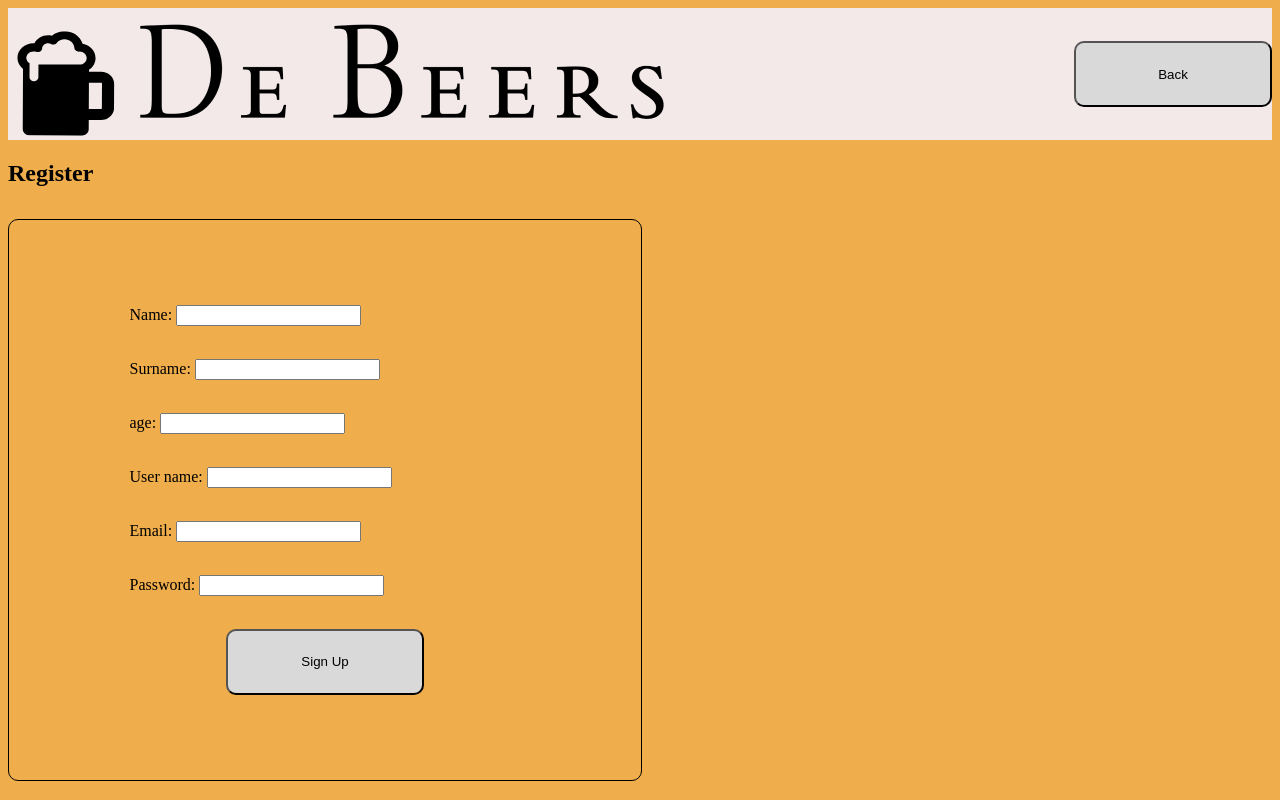
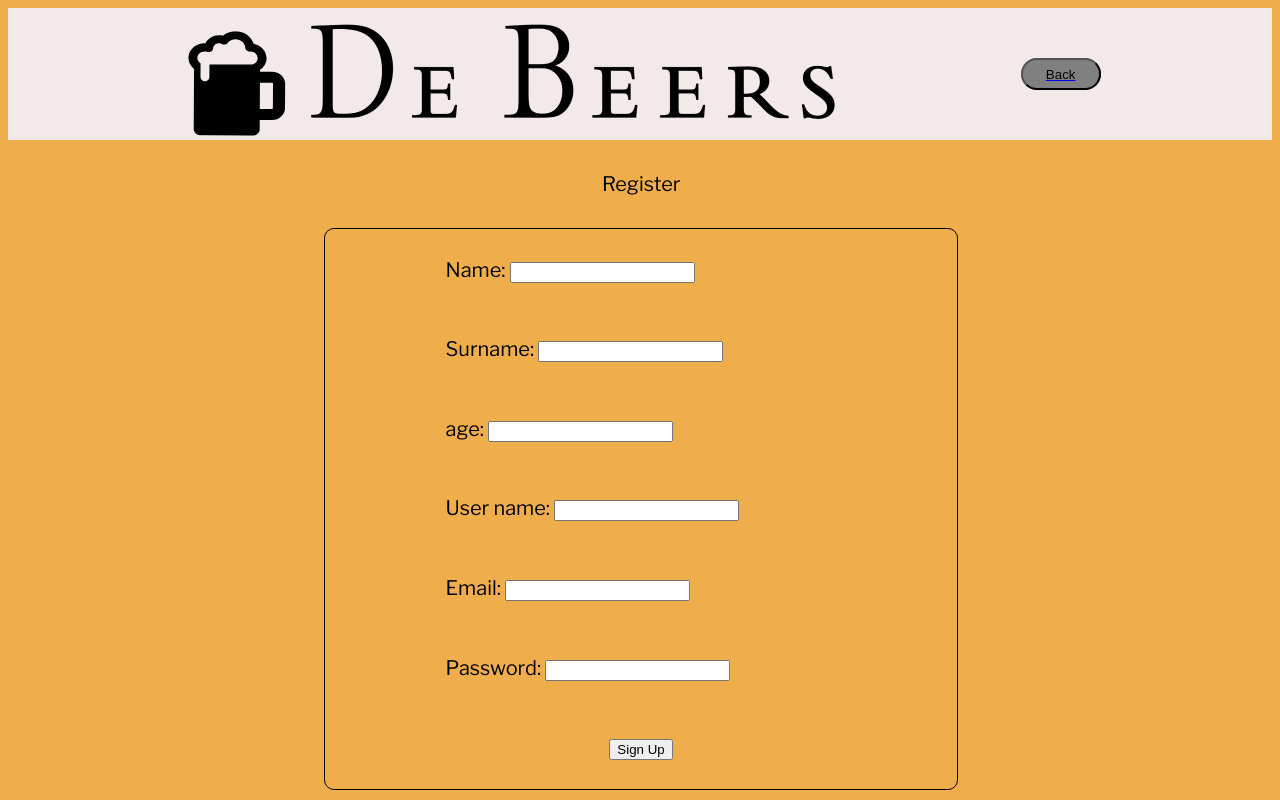
Before and after one commit to isdi-coders-2023/Alfredo-Lozano-Final-Project-front-202309-mad, a React (Vite) app: page /register in a window 1280 px wide. Built offline with nearby package versions, Linux system fonts and the light colour scheme.

Commit message:
Correc styles

```diff
--- a/src/components/Buttons/User.button.module.scss
+++ b/src/components/Buttons/User.button.module.scss
@@ -1,23 +1,13 @@
-.log-in-register-container {
+.container {
+  background: gray;
+  border-radius: 1rem;
+  color: black;
+  height: 2rem;
   display: flex;
-  background-color: #1c1e22;
-  border: 1px solid black;
+  flex-direction: row;
+  align-items: center;
   justify-content: center;
-  margin-top: -6rem;
-  width: 12%;
-  border-radius: 15px;
-  margin-inline-start: 85%;
+  gap: 1rem;
+  width: 5rem;
+  text-decoration: none;
 }
-a,
-.username {
-  text-decoration: none;
-  color: white;
-}
-
-.admin-button {
-  color: white;
-}
-
-.user-info {
-  display: flex;
-}
--- a/src/components/Buttons/user.button.tsx
+++ b/src/components/Buttons/user.button.tsx
@@ -2,7 +2,7 @@ import { useSelector } from 'react-redux';
 import { Link, useLocation } from 'react-router-dom';
 import { RootState } from '../../store/store';
 import { useUsers } from '../../hooks/use.users';
-import './User.button.module.scss';
+import style from './User.button.module.scss';
 
 export function UserButtons() {
   const { loggedUser } = useSelector((state: RootState) => state.usersState);
@@ -11,32 +11,32 @@ export function UserButtons() {
 
   return (
     <>
-      <section className="log-in-register-container">
+      <section className={style.container}>
         {!loggedUser && location.pathname === '/' && (
           <>
             <Link to="/register">
-              <button className="register">Register</button>
+              <button className={style.container}>Register</button>
             </Link>
           </>
         )}
         {!loggedUser && location.pathname === '/home' && (
           <>
             <Link to="/register">
-              <button className="register">Register</button>
+              <button className={style.container}>Register</button>
             </Link>
           </>
         )}
         {!loggedUser && location.pathname === '/register' && (
           <>
             <Link to="/home">
-              <button className="register">Back</button>
+              <button className={style.container}>Back</button>
             </Link>
           </>
         )}
         {loggedUser && (
           <>
-            <Link to="/">
-              <button className="register" onClick={logoutUser}>
+            <Link to="/" className={style.container}>
+              <button className={style.container} onClick={logoutUser}>
                 Logout
               </button>
               <div className="user-info">
--- a/src/components/header/Header.module.scss
+++ b/src/components/header/Header.module.scss
@@ -3,18 +3,16 @@ header {
   background-color: #f3e9e9;
   display: flex;
   align-items: center;
-  justify-content: space-between;
+  justify-content: space-evenly;
 
-  .header {
-    justify-content: center;
   .smallbeer {
     order: 1;
     padding: 1rem;
   }
   .smallogo {
-      margin: 0.5rem;
+    margin: 1rem;
+    margin-left: 5%;
     order: 2;
     height: 3rem;
   }
 }
-}
--- a/src/components/login/Login.module.scss
+++ b/src/components/login/login.scss
@@ -10,6 +10,10 @@
   padding: 2rem;
   margin: 20px;
 
+  h2 {
+    margin-right: 50%;
+    font-size: 20px;
+  }
   .email {
     margin: 20px;
     flex-wrap: wrap;
@@ -24,7 +28,7 @@
     margin: 20px;
     flex-wrap: wrap;
     gap: 1rem;
-    input#email {
+    input#password {
       border-radius: 1rem;
       width: 20rem;
       padding: 0.3rem;
--- a/src/components/login/login.tsx
+++ b/src/components/login/login.tsx
@@ -1,7 +1,7 @@
 import { SyntheticEvent, useState } from 'react';
 import { useUsers } from '../../hooks/use.users';
 import { UserLogin } from '../../models/user.model';
-import style from './Login.module.scss';
+import './login.scss';
 import Swal from 'sweetalert2';
 
 export default function Login() {
@@ -40,21 +40,21 @@ export default function Login() {
 
   return (
     <>
-      <section className={style.form}>
+      <section className={'form'}>
         <h2>Login</h2>
         {!hasLogin && (
           <form onSubmit={handleSubmit} aria-label="form">
-            <div className={style.email}>
+            <div className={'email'}>
               <label htmlFor="email" className="email">
                 Email:{' '}
               </label>
               <input type="email" id="email" name="email" role="textbox" />
             </div>
-            <div className={style.password}>
+            <div className={'password'}>
               <label htmlFor="password">Password: </label>
               <input type="text" id="password" name="password" />
             </div>
-            <div className={style.submit}>
+            <div className={'submit'}>
               <button type="submit">Sign In</button>
             </div>
           </form>
--- a/src/components/register/Register.module.scss
+++ b/src/components/register/Register.module.scss
@@ -1,16 +1,34 @@
+@import '../../resorces';
+
+h2 {
+  justify-content: space-around;
+  align-content: center;
+  margin: 0;
+  margin-left: 47%;
+  margin-top: 2rem;
+  font-family: Libre Franklin;
+  font-size: 20px;
+  font-style: normal;
+  font-weight: 400;
+  line-height: normal;
+}
 form {
   display: flex;
   flex-direction: column;
   border: 1px solid black;
   border-radius: 10px;
-  justify-content: center;
-  align-items: center;
+  justify-content: space-around;
   align-content: center;
   height: 70vh;
   width: 50%;
   margin: 0;
+  margin-left: 25%;
   margin-top: 2rem;
-}
+  font-family: Libre Franklin;
+  font-size: 20px;
+  font-style: normal;
+  font-weight: 400;
+  line-height: normal;
 
   .inputs {
     border-radius: 2rem;
@@ -24,12 +42,9 @@ form {
     flex-shrink: 0;
   }
 
-button {
+  .submit {
     align-content: center;
     margin: 1rem auto;
-  border-radius: 0.625rem;
-  background: #d9d9d9;
-  width: 12.375rem;
-  height: 4.125rem;
     flex-shrink: 0;
   }
+}
```
Lines whose indentation alone changed are shown as unchanged.
